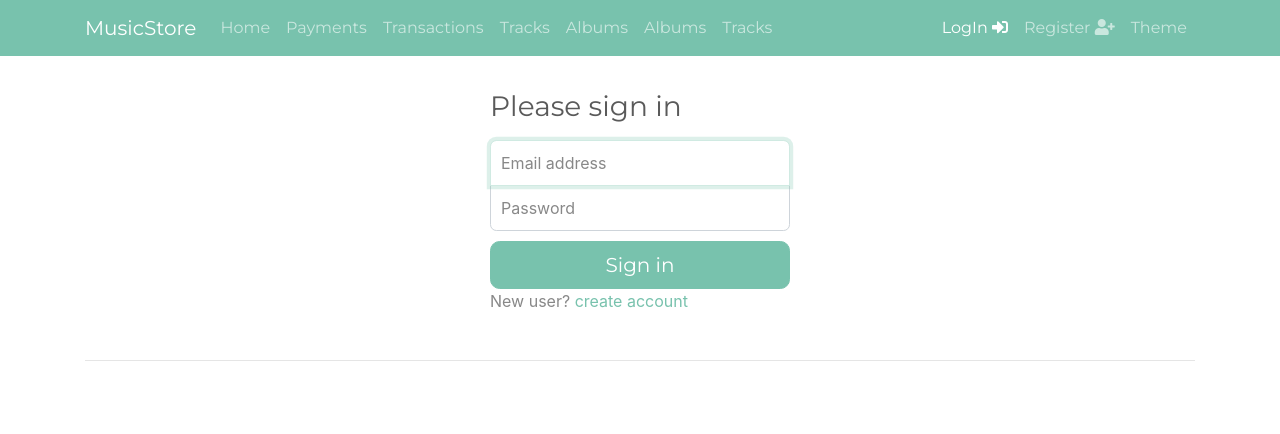
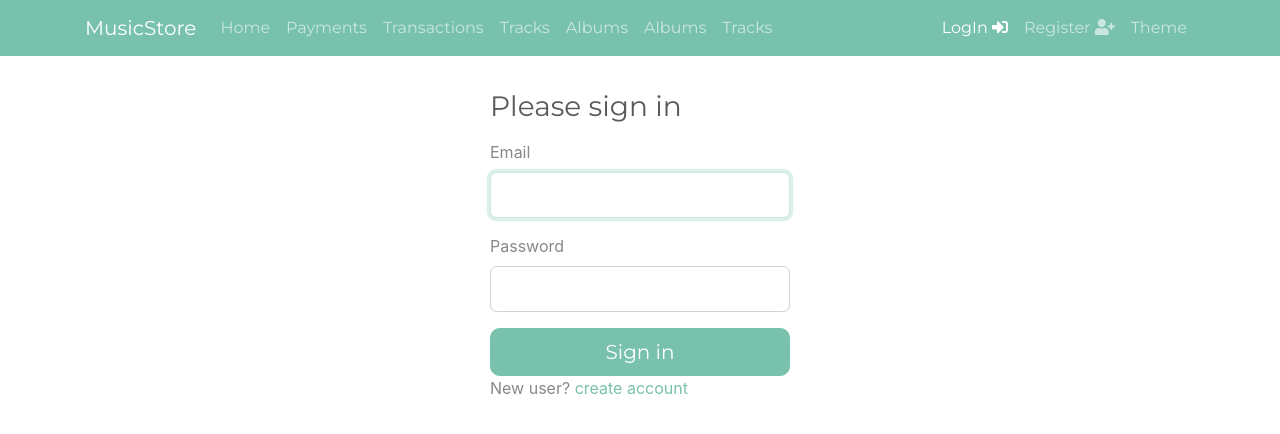
Before and after one commit to singleton11/pycamp-music-store-frontend, a Vue app: page /login in a window 1280 px wide. Shown: the top 434 px of the page. Built offline with nearby package versions, Linux system fonts and the light colour scheme.

Commit message:
Updated login and registration forms

```diff
--- a/src/components/LoginForm.vue
+++ b/src/components/LoginForm.vue
@@ -2,27 +2,17 @@
   <div class="form-signin">
     <h1 class="h3 mb-3 font-weight-normal">Please sign in</h1>
 
-    <label for="inputEmail"
-           class="sr-only">Email</label>
-    <input type="email"
-           id="inputEmail"
-           class="form-control"
-           placeholder="Email address"
-           required
-           autofocus
-           v-model="user.email">
-    <label for="inputPassword"
-           class="sr-only">Password</label>
-    <input type="password"
-           id="inputPassword"
-           class="form-control"
-           placeholder="Password"
-           required
-           v-model="user.password">
+    <FormGroup v-model="user.email"
+               :errors="errors.email"
+               type="text"
+               autofocus>Email</FormGroup>
+
+    <FormGroup v-model="user.password"
+               :errors="errors.password"
+               type="password">Password</FormGroup>
+
     <button class="btn btn-lg btn-primary btn-block"
-            @click="login">
-      Sign in
-    </button>
+            @click="login">Sign in</button>
 
     <p>
       New user?
@@ -38,6 +28,7 @@ import {
   NOTIFICATION_SHOW_DANGER,
   NOTIFICATION_HIDE,
 } from '../store/types/common';
+import FormGroup from './utils/FormGroup.vue';
 
 export default {
   /**
@@ -49,7 +40,7 @@ export default {
         email: '',
         password: '',
       },
-      error: '',
+      errors: {},
     };
   },
   methods: {
@@ -62,13 +53,17 @@ export default {
         // hide notification and redirect
         this.$store.dispatch(NOTIFICATION_HIDE);
         router.push({ name: 'payments', });
-      }, (error) => {
+      }).catch((error) => {
         // show notification about error
         const message = error.response.data.detail;
 
+        this.errors = error.response.data.data;
         this.$store.dispatch(NOTIFICATION_SHOW_DANGER, message);
       });
     },
+  },
+  components: {
+    FormGroup,
   },
 };
 </script>
--- a/src/components/RegisterForm.vue
+++ b/src/components/RegisterForm.vue
@@ -2,90 +2,26 @@
   <div class="form-signin">
     <h1 class="h3 mb-3 font-weight-normal">Register</h1>
 
-    <div class="form-group">
-      <label class="form-control-label"
-             for="inputEmail">
-        Email</label>
-      <input class="form-control"
-             id="inputEmail"
-             type="text"
-             required
-             autofocus
-             :class="{'is-invalid': errors.email}"
-             v-model="user.email">
-      <div class="invalid-feedback"
-           v-if="errors.email">
-        {{ errors.email[0] }}
-      </div>
-    </div>
+    <FormGroup v-model="user.email"
+               :errors="errors.email"
+               type="text"
+               autofocus>Email</FormGroup>
 
-    <div class="form-group">
-      <label class="form-control-label"
-             for="inputPassword1">
-        Password</label>
-      <input class="form-control"
-             id="inputPassword1"
-             type="text"
-             required
-             autofocus
-             :class="{'is-invalid': errors.password1}"
-             v-model="user.password1">
-      <div class="invalid-feedback"
-           v-if="errors.password1">
-        {{ errors.password1[0] }}
-      </div>
-    </div>
+    <FormGroup v-model="user.password1"
+               :errors="errors.password1"
+               type="password">Password</FormGroup>
 
-    <div class="form-group">
-      <label class="form-control-label"
-             for="inputPassword2">
-        Repeat password</label>
-      <input class="form-control"
-             id="inputPassword2"
-             type="text"
-             required
-             autofocus
-             :class="{'is-invalid': errors.password2}"
-             v-model="user.password2">
-      <div class="invalid-feedback"
-           v-if="errors.password2">
-        {{ errors.password2[0] }}
-      </div>
-    </div>
+    <FormGroup v-model="user.password2"
+               :errors="errors.password2"
+               type="password">Repeat password</FormGroup>
 
-    <div class="form-group">
-      <label class="form-control-label"
-             for="firstName">
-        First name</label>
-      <input class="form-control"
-             id="firstName"
-             type="text"
-             required
-             autofocus
-             :class="{'is-invalid': errors.first_name}"
-             v-model="user.firstName">
-      <div class="invalid-feedback"
-           v-if="errors.first_name">
-        {{ errors.first_name[0] }}
-      </div>
-    </div>
+    <FormGroup v-model="user.firstName"
+               :errors="errors.first_name"
+               type="text">First name</FormGroup>
 
-    <div class="form-group">
-      <label class="form-control-label"
-             for="lastName">
-        Last name</label>
-      <input class="form-control"
-             id="lastName"
-             type="text"
-             required
-             autofocus
-             :class="{'is-invalid': errors.last_name}"
-             v-model="user.lastName">
-      <div class="invalid-feedback"
-           v-if="errors.last_name">
-        {{ errors.last_name[0] }}
-      </div>
-    </div>
+    <FormGroup v-model="user.lastName"
+               :errors="errors.last_name"
+               type="text">Last name</FormGroup>
 
     <button class="btn btn-lg btn-primary btn-block"
             @click="register">
@@ -101,6 +37,7 @@ import {
   NOTIFICATION_SHOW_DANGER,
   NOTIFICATION_SHOW_SUCCESS,
 } from '../store/types/common';
+import FormGroup from './utils/FormGroup.vue';
 
 export default {
   /**
@@ -139,6 +76,9 @@ export default {
         this.$store.dispatch(NOTIFICATION_SHOW_DANGER, message);
       });
     },
+  },
+  components: {
+    FormGroup,
   },
 };
 </script>
```
